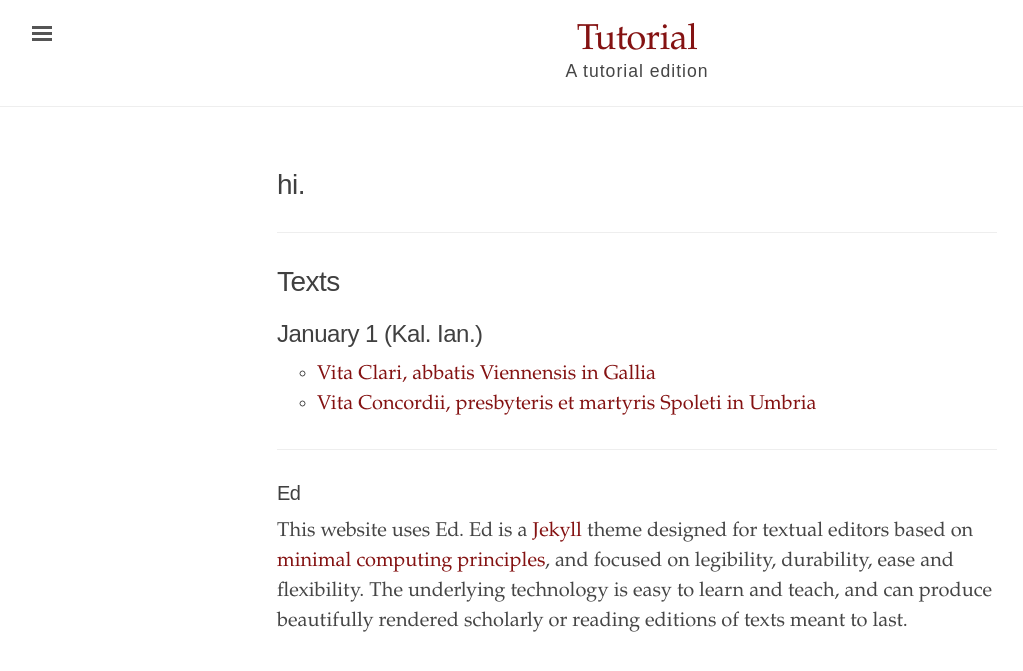
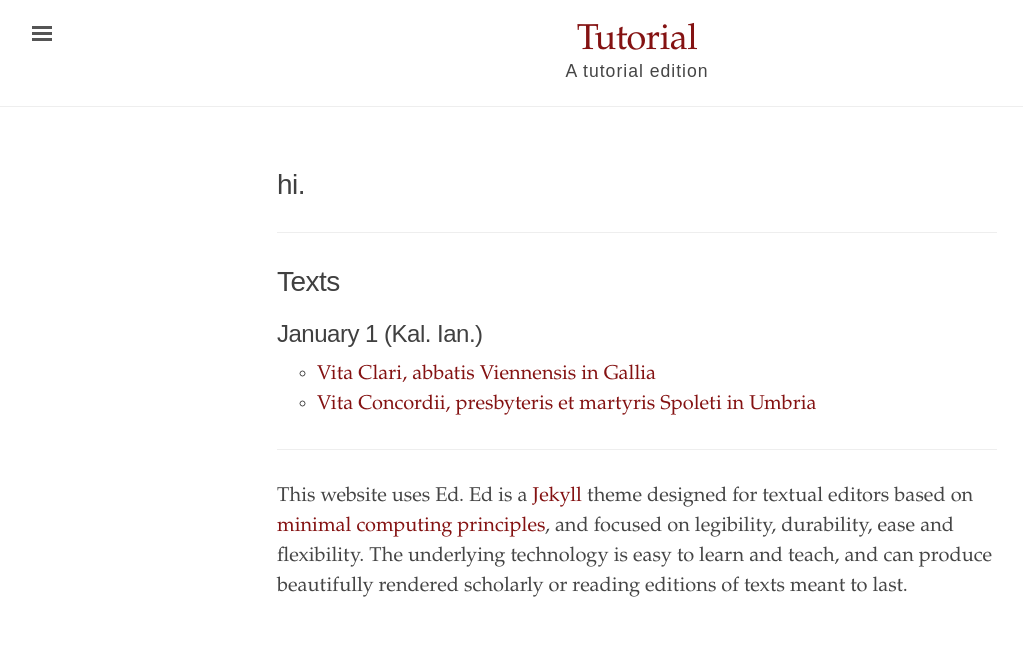
Before and after one commit to cjkoepke1/latin-hagiography, a Jekyll site: the page built from index.md, in a window 1280 px wide. Shown: the top 671 px of the page, without its empty margins (3-1026 px from the left). Built offline with Jekyll 4.4.1, drawn with Linux system fonts in a browser that asks for light colours.

Commit message:
Update footer

```diff
--- a/index.md
+++ b/index.md
@@ -18,6 +18,4 @@
 
 ---
 
-### Ed
-
 This website uses Ed. Ed is a [Jekyll](https://jekyllrb.com/) theme designed for textual editors based on [minimal computing principles](http://go-dh.github.io/mincomp/), and focused on legibility, durability, ease and flexibility. The underlying technology is easy to learn and teach, and can produce beautifully rendered scholarly or reading editions of texts meant to last.
```
